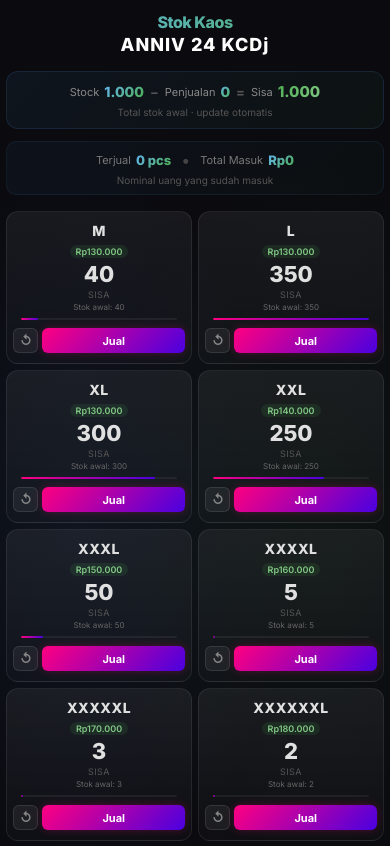
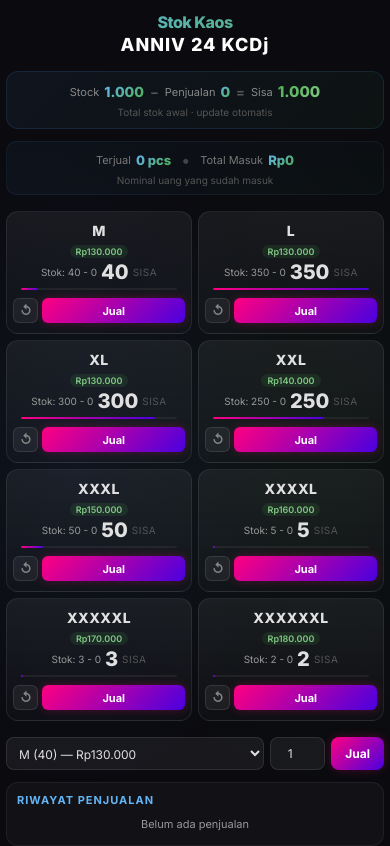
Before and after one commit to Divdes/stok_kaos_kcdj, a plain HTML site: page index.html in a window 390 px wide. Shown: the top 846 px of the page. Drawn offline with Linux system fonts and the light colour scheme.

Commit message:
Format stok: Stok Awal - Terjual = Sisa

```diff
--- a/index.html
+++ b/index.html
@@ -89,7 +89,9 @@
 .stok-card .harga-card { font-size: 10px; color: #81c784; font-weight: 600; background: rgba(76, 175, 80, 0.12); display: inline-block; padding: 2px 8px; border-radius: 8px; margin-top: 3px; }
 .stok-card .jumlah { font-size: 32px; font-weight: 800; color: #e0e0e0; margin: 6px 0; line-height: 1; }
 .stok-card .stok-label { font-size: 10px; color: #555; text-transform: uppercase; letter-spacing: 0.5px; }
-.stok-card .stok-awal { font-size: 9px; color: #666; margin-top: 2px; }
+.stok-card .stok-row { display: flex; align-items: center; justify-content: center; gap: 4px; flex-wrap: wrap; font-size: 11px; color: #999; margin: 3px 0; }
+    .stok-card .stok-row .jumlah { font-size: 24px; font-weight: 800; color: #e0e0e0; margin: 0; line-height: 1; }
+    .stok-card .stok-row .stok-label { font-size: 10px; color: #555; text-transform: uppercase; letter-spacing: 0.5px; }
 .stok-card .progress-wrap { background: rgba(255,255,255,0.06); border-radius: 10px; height: 3px; margin: 8px 12px 0; overflow: hidden; }
 .stok-card .progress-fill { height: 100%; background: linear-gradient(90deg, #ff0080, #4a00e0); border-radius: 10px; transition: width 0.5s ease; }
 .stok-card .actions { margin-top: 10px; display: flex; gap: 6px; justify-content: center; }
@@ -165,7 +167,8 @@
     .stok-card .harga-card { font-size: 9px; padding: 1px 6px; }
     .stok-card .jumlah { font-size: 22px; margin: 4px 0; }
     .stok-card .stok-label { font-size: 9px; }
-    .stok-card .stok-awal { font-size: 8px; }
+    .stok-card .stok-row { font-size: 10px; }
+    .stok-card .stok-row .jumlah { font-size: 20px; }
     .stok-card .progress-wrap { height: 2px; margin: 6px 8px 0; }
     .stok-card .actions { margin-top: 8px; gap: 4px; }
     .stok-card .actions button { font-size: 11px; padding: 4px 6px; border-radius: 6px; }
@@ -266,7 +269,8 @@
         const pct = Math.round((stok[u]/max)*100);
         const card = document.createElement('div');
         card.className = 'stok-card';
-        card.innerHTML = `<div class="ukuran">${u}</div><div class="harga-card">Rp${HARGA[u].toLocaleString('id-ID')}</div><div class="jumlah">${stok[u]}</div><div class="stok-label">Sisa</div><div class="stok-awal">Stok awal: ${AWAL[u]}</div><div class="progress-wrap"><div class="progress-fill" style="width:${pct}%"></div></div><div class="actions"><button class="btn-back" onclick="back('${u}')" title="Kembalikan 1">↺</button><button class="btn-jual" onclick="jual('${u}')" ${stok[u]<=0?'disabled':''}>Jual</button></div>`;
+        const terjualPerUkuran = AWAL[u] - stok[u];
+        card.innerHTML = `<div class="ukuran">${u}</div><div class="harga-card">Rp${HARGA[u].toLocaleString('id-ID')}</div><div class="stok-row"><span>Stok: ${AWAL[u]} - ${terjualPerUkuran}</span><span class="jumlah">${stok[u]}</span><span class="stok-label">Sisa</span></div><div class="progress-wrap"><div class="progress-fill" style="width:${pct}%"></div></div><div class="actions"><button class="btn-back" onclick="back('${u}')" title="Kembalikan 1">↺</button><button class="btn-jual" onclick="jual('${u}')" ${stok[u]<=0?'disabled':''}>Jual</button></div>`;
         grid.appendChild(card);
     });
     const sel = document.getElementById('sizeSelect'); sel.innerHTML = '';
```
